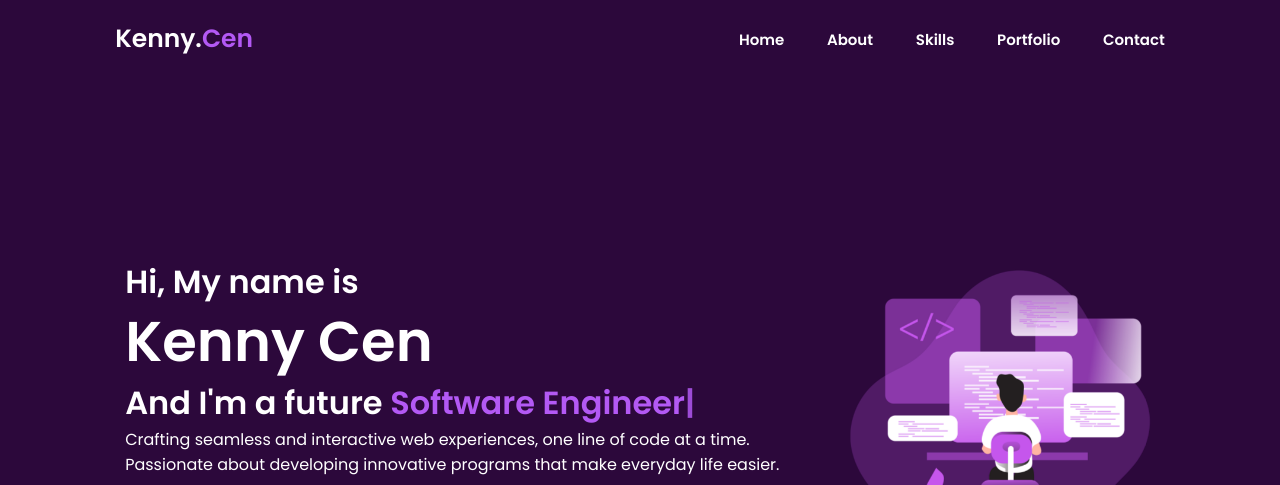
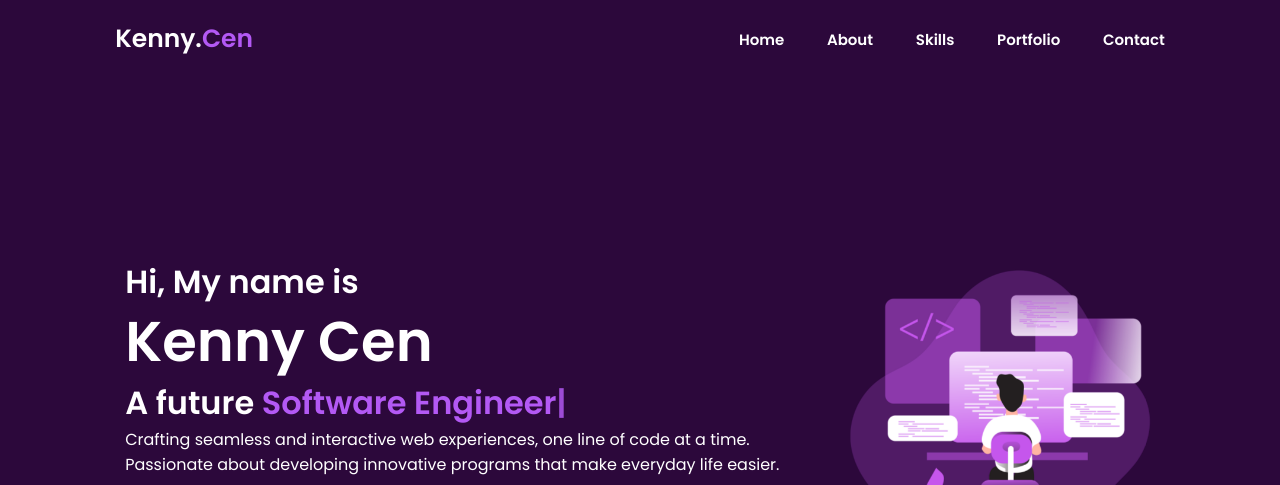
Before and after one commit to Kennycen/Portfolio_Website, a plain HTML site: page index.html in a window 1280 px wide. Shown: the top 485 px of the page. Drawn offline with nearby package versions, Linux system fonts and the light colour scheme.

Commit message:
change word description

```diff
--- a/index.html
+++ b/index.html
@@ -24,7 +24,7 @@
         <div class="home-content">
             <h3>Hi, My name is</h3>
             <h1>Kenny Cen</h1>
-            <h3>And I'm a future <span class="multiple-text"></span></h3>
+            <h3>A future <span class="multiple-text"></span></h3>
             <p>Crafting seamless and interactive web experiences, one line of code at a time. Passionate about developing innovative programs that make everyday life easier. </p>
             <div class="social-media">
                 <a href="https://github.com/Kennycen" target="_blank"><i class="fa-brands fa-github"></i></a>
```
